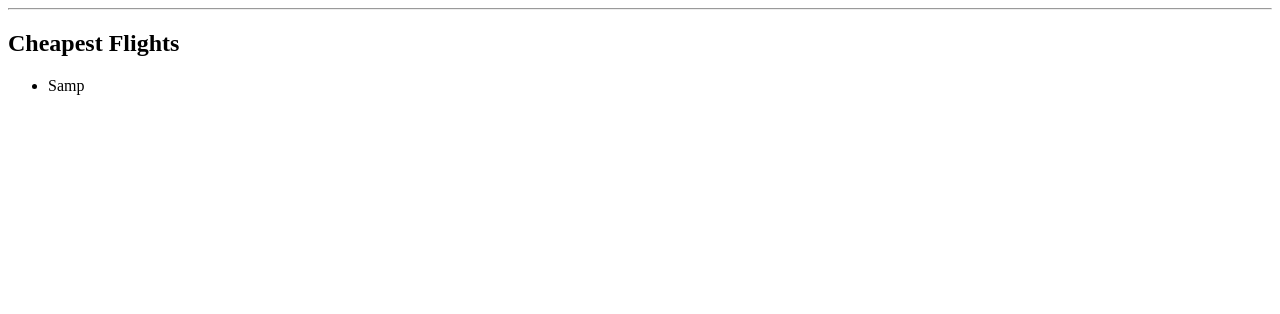
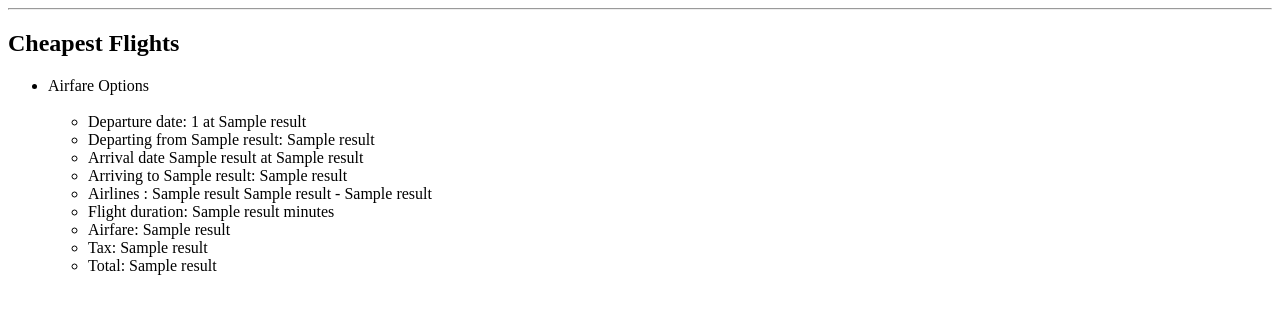
Before and after one commit to lsylk/Airfare-Project, a Flask app: template templates/airfares.html in a window 1280 px wide. Shown: the top 314 px of the page. Run offline with Flask 2, Linux system fonts and the light colour scheme; the template is opened without the code that fills it: most values are stand-ins (such as "Sample title", 1, 10 or a date in 2020).

Commit message:
Users results from the  airfare search were rendered to the airfares.html using a for loop.

```diff
--- a/server.py
+++ b/server.py
@@ -9,8 +9,8 @@ from jinja2 import StrictUndefined
 from flask import Flask, render_template, redirect, request, flash, session
 from flask_debugtoolbar import DebugToolbarExtension
 
-# from datetime import datetime
-import datetime
+from datetime import datetime
+
 # from model import
 
 from pprint import pprint
@@ -40,6 +40,7 @@ def airfares():
     departure_date = request.form.get("departure-date")
     arrival_date = request.form.get("arrival-date")
     number_of_results = request.form.get("results")
+
 
     API_KEY = os.environ['AIRFARE_USER_KEY']
 
@@ -105,7 +106,15 @@ def airfares():
         trip_options = search_results["trips"]["tripOption"]  # trip_options is a list of dictionaries, one dictionary per option.
 
         departure_date = trip_options[i]["slice"][0]["segment"][0]["leg"][0]["departureTime"]  # returns a str
+        date = datetime.strptime(departure_date, '%Y-%m-%dT%H:%M-%S:%f')
+        departure_date = date.strftime("%A, %d %B %Y")
+        departure_time = date.strftime("%I:%M%p")
+
         arrival_date = trip_options[i]["slice"][0]["segment"][0]["leg"][0]["arrivalTime"]  # returns a str
+        date = datetime.strptime(arrival_date, '%Y-%m-%dT%H:%M-%S:%f')
+        arrival_date = date.strftime("%A, %d %B %Y")
+        arrival_time = date.strftime("%I:%M%p")
+
         flight_duration = str(trip_options[i]["slice"][0]["duration"])  # returns an int -> type casted to a str
         sale_fare_total = trip_options[i]["pricing"][0]["saleFareTotal"]  # returns a str
         sale_tax_total = trip_options[i]["pricing"][0]["saleTaxTotal"]  # returns a str
@@ -126,7 +135,21 @@ def airfares():
         carrier_code = data["carrier"][0]["code"]  # returns a str
         carrier_name = data["carrier"][0]["name"]  # returns a str
 
-        results = [departure_date, airport_code_departure, airport_name_departure, arrival_date, airport_code_arrival, airport_name_arrival, aircraft_name, carrier_code, carrier_name, flight_duration, sale_fare_total, sale_tax_total, sale_total]
+        results = [departure_date,
+                   departure_time,
+                   airport_code_departure,
+                   airport_name_departure,
+                   arrival_date,
+                   arrival_time,
+                   airport_code_arrival,
+                   airport_name_arrival,
+                   carrier_name,
+                   carrier_code,
+                   aircraft_name,
+                   flight_duration,
+                   sale_fare_total,
+                   sale_tax_total,
+                   sale_total]
 
         # booger
 
@@ -139,40 +162,12 @@ def airfares():
     # example = [{ "name": "Nick" }, {"name": "Leslye"}]
 
     return render_template("airfares.html",
-                           # departure_date=departure_date,
-                           # airport_code_departure=airport_code_departure,
-                           # airport_name_departure=airport_name_departure,
-                           # arrival_date=arrival_date,
-                           # airport_code_arrival=airport_code_arrival,
-                           # airport_name_arrival=airport_name_arrival,
-                           # aircraft_name=aircraft_name,
-                           # carrier_code=carrier_code,
-                           # carrier_name=carrier_name,
-                           # flight_duration=flight_duration,
-                           # sale_fare_total=sale_fare_total,
-                           # sale_tax_total=sale_tax_total,
-                           # sale_total=sale_total,
                            all_results=all_results)
 
 
 ################
 
-# departure_date
-# airport_code_departure
-# airport_name_departure
 
-# arrival_date
-# airport_code_arrival
-# airport_name_arrival
-
-# carrier_code
-# carrier_name
-# flight_duration is in minutes
-
-# ###airfare_total
-# sale_fare_total
-# sale_tax_total
-# sale_total
 
 
 # num_free_baggagge = search_results["trips"]["tripOption"][0]["pricing"][0]["segmentPricing"][0]["freeBaggageOption"][0]["pieces"]
--- a/templates/airfares.html
+++ b/templates/airfares.html
@@ -3,25 +3,30 @@
 
     <h2>Cheapest Flights</h2>
 
-{# departure_date #}
-{# airport_code_departure #}
-{# airport_name_departure #}
+<ul>
+    <li> Airfare Options
+        <br></br>
 
-{# arrival_date #}
-{# airport_code_arrival #}
-{# airport_name_arrival #}
+        <ul>
+            {% for result in all_results %}
+            <li> Departure date: {{ result[0] }} at {{ result[1] }}</li>
+            <li> Departing from {{ result[2] }}: {{ result[3] }}</li>
+            <li> Arrival date {{ result[4] }} at {{ result[5] }}</li>
+            <li> Arriving to {{ result[6] }}: {{ result[7] }}</li>
 
-{# carrier_code #}
-{# carrier_name #}
-{# sale_fare_total #}
-{# sale_tax_total #}
-{# sale_total #}
+            <li> Airlines : {{ result[8] }} {{ result[9] }} - {{ result[10] }} </li>
 
-<ul>
-{% for item in all_results %}
+            <li> Flight duration: {{ result[11] }} minutes</li>
+            <li> Airfare: {{ result[12] }}</li>
+            <li> Tax: {{ result[13] }}</li>
+            <li> Total: {{ result[14] }}</li>
 
-  <li> {{ item[:4] }}</li>
-{% endfor %}
+            <br></br>
+
+            {% endfor %}
+        </ul>
+    </li>
+
 </ul>
 
 {% endblock %}
--- a/templates/homepage.html
+++ b/templates/homepage.html
@@ -3,19 +3,24 @@
 
     <h2>Welcome to Flights</h2>
 
+<!-- User form to input trip information -->
     <form action="/results" method="POST">
     <label for="user-departure">Departure:</label>
     <input type="text", name="departure", id="user-departure", value="LAX"/>
     <br></br>
+
     <label for="user-arrival">Arrival:</label>
     <input type="text", name="arrival", id="user-arrival", value="SFO"/>
     <br></br>
+
     <label for="user-departure-date">Departure Date:</label>
     <input type="date", name="departure-date", id="user-departure-date", value="2016-09-10"/>
     <br></br>
+
     <label for="user-arrival-date">Arrival Date:</label>
     <input type="date", name="arrival-date", id="user-arrival-date", value="2016-11-10"/>
     <br></br>
+
     <label for="user-results">Number of results:</label>
     <input type="text", name="results", id="user-results", value="5"/>
     <br></br>
```
